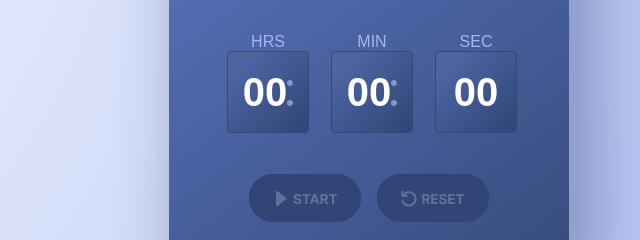
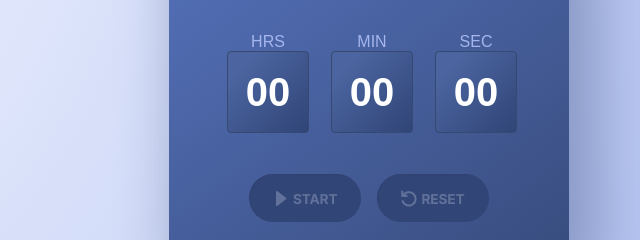
Before and after one commit to yejilee0714/Timer, a plain HTML site: page index.html in a window 1280 px wide. Shown: the part 258-498 px from the top of the page, 271-911 px from the left. Drawn offline with Linux system fonts and the light colour scheme; a web font is replaced by a local one.

Commit message:
timer 메인 페이지까지 구현

```diff
--- a/css/style.css
+++ b/css/style.css
@@ -79,11 +79,10 @@ body {
     font-weight: 700;
 }
 
-.hrs-box p::after,
-.min-box p::after{
+/* .hrs-box::after,
+.min-box::after{
     content: url("../img/dot.png");
-    transform: translateX(30px);
-}
+} */
 
 footer{
     margin: 60px auto;
```
Also changed, not shown: index.html (+1 -1 lines).
